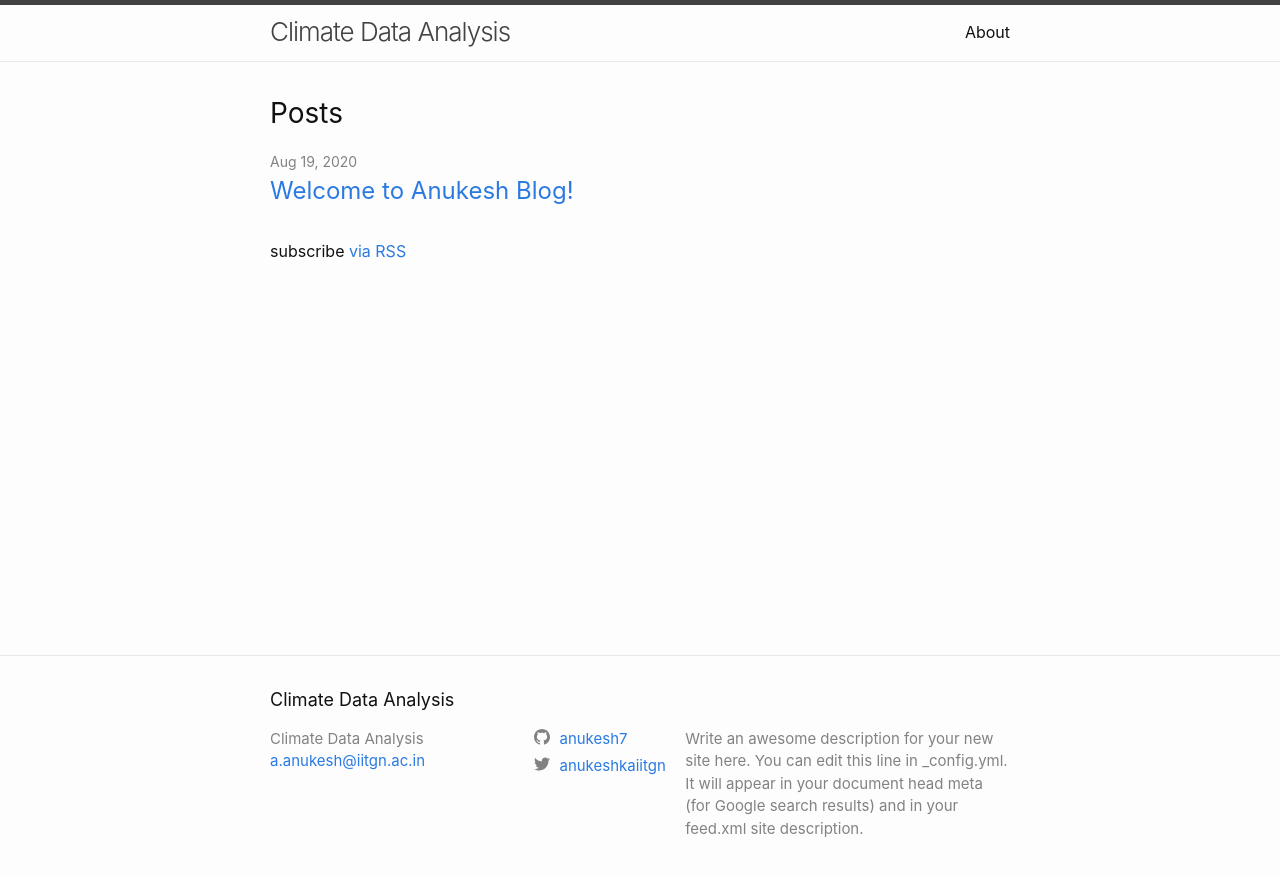
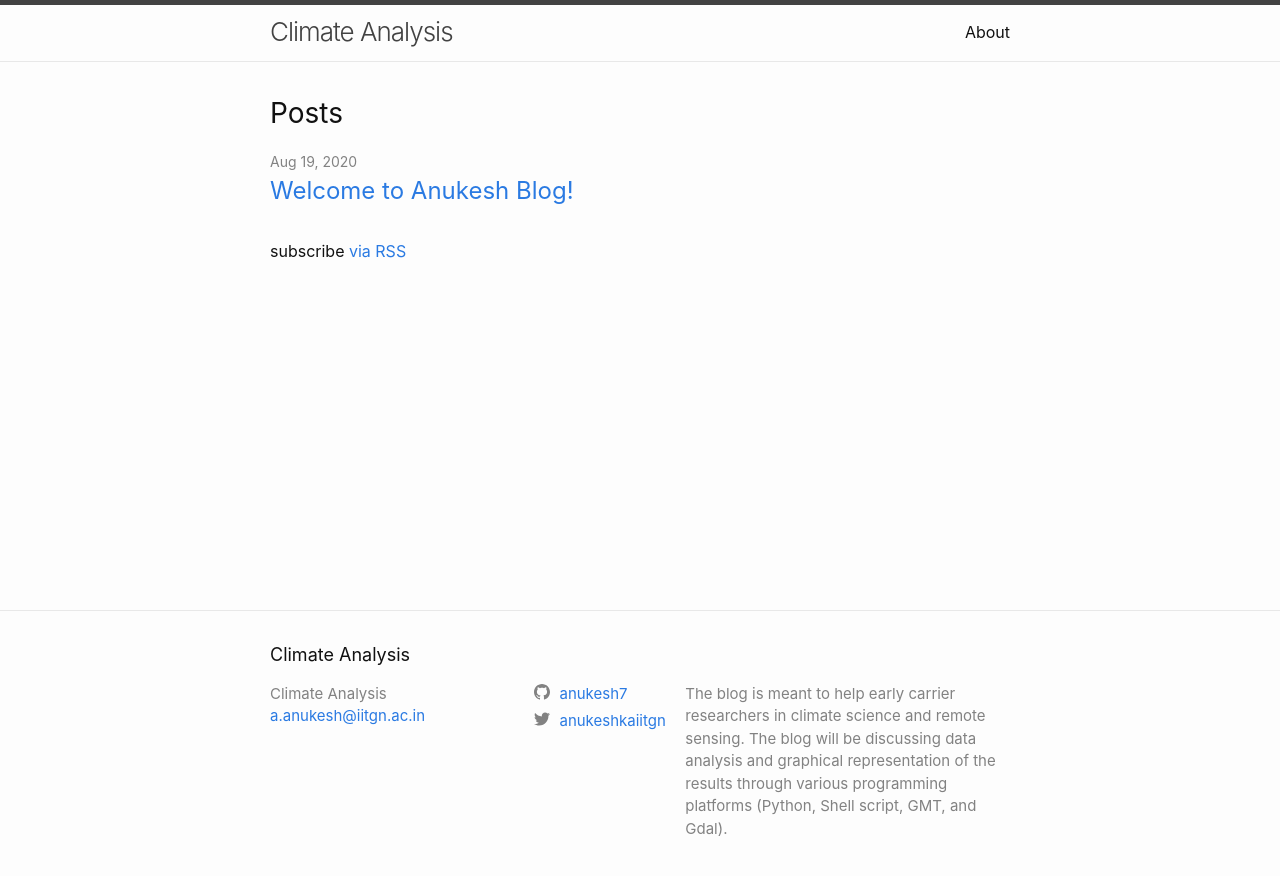
Before and after one commit to anukesh7/climateanalysis, a Jekyll site: the page built from index.markdown, in a window 1280 px wide. Shown: the top 876 px of the page. Built offline with Jekyll 4.4.1, drawn with Linux system fonts in a browser that asks for light colours.

Commit message:
created jekyll site

```diff
--- a/_config.yml
+++ b/_config.yml
@@ -18,22 +18,22 @@
 # You can create any custom variable you would like, and they will be accessible
 # in the templates via {{ site.myvariable }}.
 
-title: Climate Data Analysis
+
+title: Climate Analysis
 email: a.anukesh@iitgn.ac.in
 description: >- # this means to ignore newlines until "baseurl:"
-  Write an awesome description for your new site here. You can edit this
-  line in _config.yml. It will appear in your document head meta (for
-  Google search results) and in your feed.xml site description.
+  The blog is meant to help early carrier researchers in climate science and remote sensing.
+   The blog will be discussing data analysis and graphical representation of the results
+   through various programming platforms (Python, Shell script, GMT, and Gdal).
 baseurl: "/climateanalysis" # the subpath of your site, e.g. /blog
 url: "https://anukesh7.github.io" # the base hostname & protocol for your site, e.g. http://example.com
 twitter_username: anukeshkaiitgn
 github_username:  anukesh7
 
 # Build settings
-#theme: minima
+theme: minima
 plugins:
   - jekyll-feed
-  - jekyll-seo-tag
 
 # Exclude from processing.
 # The following items will not be processed, by default.
```
Also changed, not shown: Gemfile (+4 -5 lines), Gemfile.lock.
